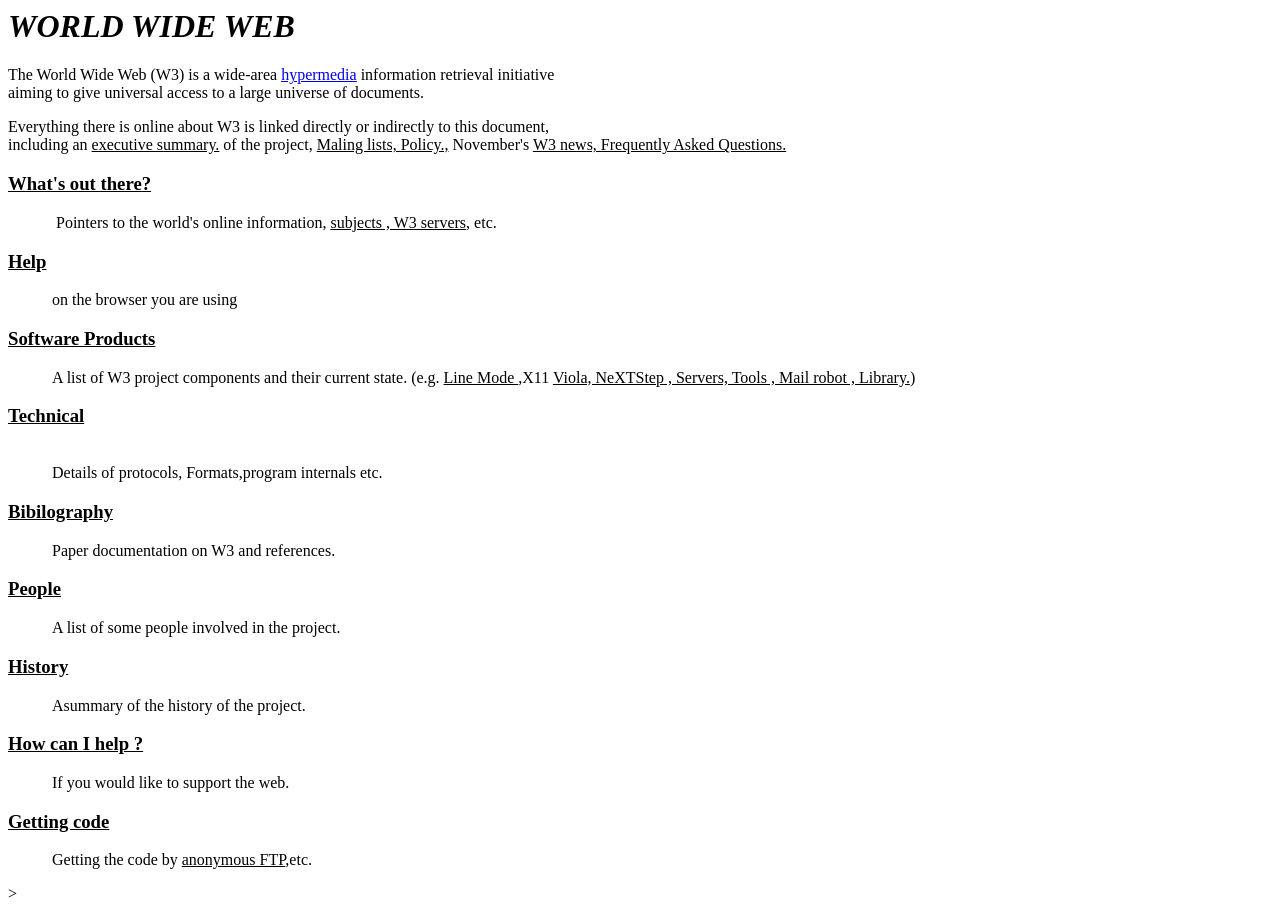
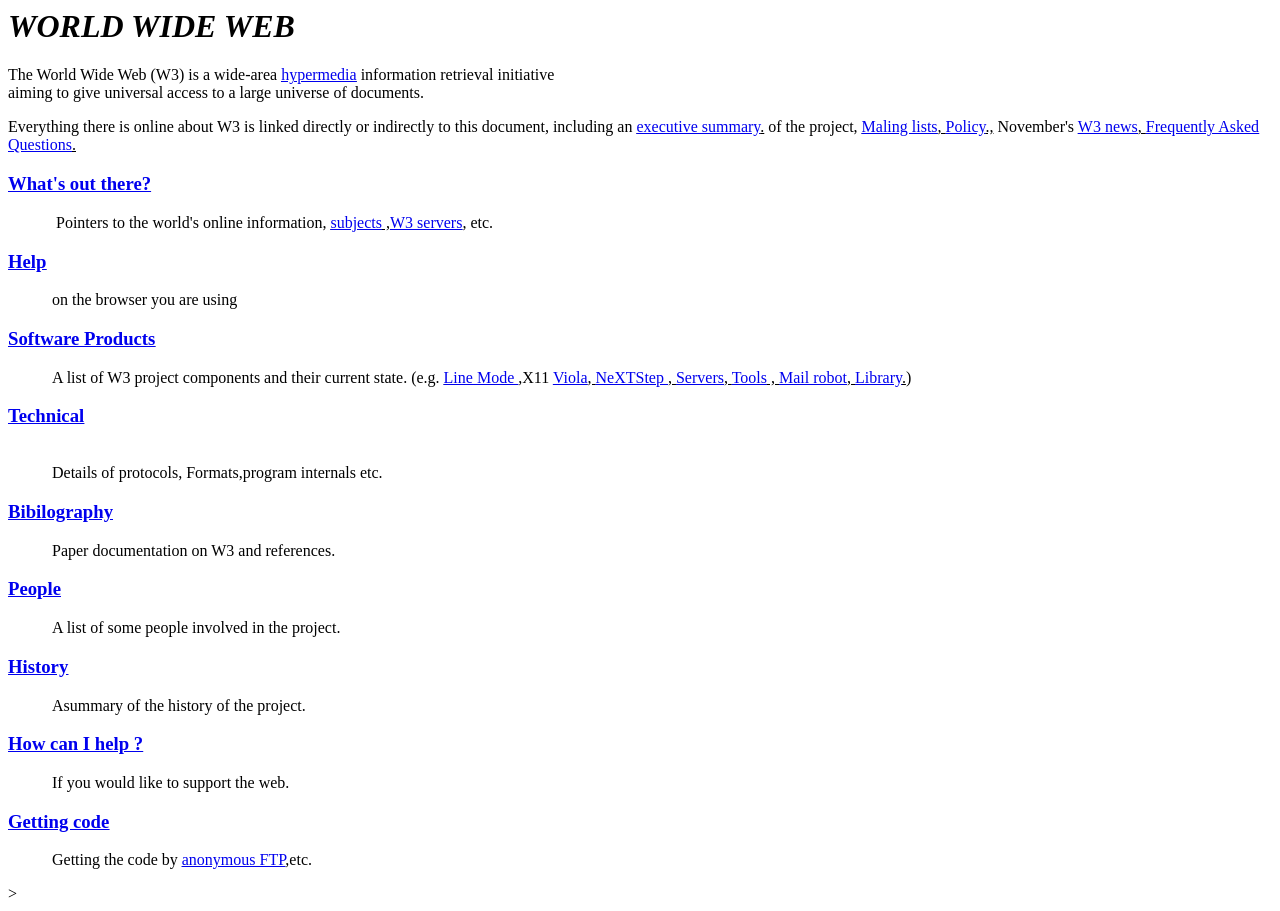
Before and after one commit to ProtocolAshu/firstwebsite, a plain HTML site: page index1.html in a window 1280 px wide. Drawn offline with Linux system fonts and the light colour scheme.

Commit message:
5th commit

```diff
--- a/index1.html
+++ b/index1.html
@@ -6,28 +6,30 @@
     <h1><b><i>WORLD WIDE WEB</i></b></h1>
      <p> The World Wide Web (W3) is a wide-area <u><a href="whatis.html">hypermedia</a></u> information retrieval initiative <br>aiming to give universal access to a large
         universe of documents.</p>
-    <p>Everything there is online about W3 is linked directly or indirectly to this document, <br>including an <u>executive summary.</u>
-        of the project, <u>Maling lists, Policy.,</u> November's <u>W3 news, Frequently Asked Questions.</u>
+    <p>Everything there is online about W3 is linked directly or indirectly to this document, including an <u><a href ="http://info.cern.ch/hypertext/WWW/Summary.html">executive summary</a>.</u>
+        of the project, <u><a href="http://info.cern.ch/hypertext/WWW/Administration/Mailing/Overview.html">Maling lists</a>, <a href="http://info.cern.ch/hypertext/WWW/Policy.html">Policy</a>.,</u> November's <u><a href="http://info.cern.ch/hypertext/WWW/News/9211.html">W3 news</a>, <a href="http://info.cern.ch/hypertext/WWW/FAQ/List.html">Frequently Asked Questions</a>.</u>
     </p>
     <p>
-        <u><h3>What's out there?</h3></u>
-        &nbsp;&nbsp;&nbsp;&nbsp;&nbsp;&nbsp;&nbsp;&nbsp;&nbsp;&nbsp;&nbsp; Pointers to the world's online information, <u>subjects , W3 servers</u>, etc.
-        <br><u><h3>Help </h3></u>
+        <u><h3><a href="http://info.cern.ch/hypertext/DataSources/Top.html">What's out there?</a></h3></u>
+        &nbsp;&nbsp;&nbsp;&nbsp;&nbsp;&nbsp;&nbsp;&nbsp;&nbsp;&nbsp;&nbsp; Pointers to the world's online information, <u><a href="http://info.cern.ch/hypertext/DataSources/bySubject/Overview.html">subjects</a> ,<a href="http://info.cern.ch/hypertext/DataSources/WWW/Servers.html">W3 servers</a></u>, etc.
+        <br><u><h3><a href="http://info.cern.ch/hypertext/WWW/Help.html">Help </a></h3></u>
         &nbsp;&nbsp;&nbsp;&nbsp;&nbsp;&nbsp;&nbsp;&nbsp;&nbsp;&nbsp;&nbsp;on the browser you are using
-        <u><h3>Software Products</h3></u>
+        <u><h3><a href="http://info.cern.ch/hypertext/WWW/Status.html">Software Products</a></h3></u>
         &nbsp;&nbsp;&nbsp;&nbsp;&nbsp;&nbsp;&nbsp;&nbsp;&nbsp;&nbsp;&nbsp;A list of W3 project components and their current state.
-        (e.g. <u> Line Mode </u>,X11 <u> Viola, NeXTStep , Servers, Tools , Mail robot , Library.</u>)
-        <u><h3>Technical </h3></u><br>&nbsp;&nbsp;&nbsp;&nbsp;&nbsp;&nbsp;&nbsp;&nbsp;&nbsp;&nbsp;&nbsp;Details of protocols, Formats,program internals etc.
-        <br><u><h3>Bibilography</h3></u>
+        (e.g. <u><a href="http://info.cern.ch/hypertext/WWW/LineMode/Browser.html">Line Mode </a></u>,X11 <u> <a href="http://info.cern.ch/hypertext/WWW/Status.html#35">Viola</a>, <a href="http://info.cern.ch/hypertext/WWW/NeXT/WorldWideWeb.html">NeXTStep </a>, <a href="http://info.cern.ch/hypertext/WWW/Daemon/Overview.html">Servers</a>, <a href="http://info.cern.ch/hypertext/WWW/Tools/Overview.html">Tools</a> ,
+            <a href="http://info.cern.ch/hypertext/WWW/MailRobot/Overview.html">Mail robot</a>, <a href="http://info.cern.ch/hypertext/WWW/Status.html#57">Library</a>.</u>)
+        <u><h3><a href="http://info.cern.ch/hypertext/WWW/Technical.html">Technical</a> </h3></u><br>&nbsp;&nbsp;&nbsp;&nbsp;&nbsp;&nbsp;&nbsp;&nbsp;&nbsp;&nbsp;&nbsp;Details of protocols, Formats,program internals etc.
+        <br><u><h3><a href="http://info.cern.ch/hypertext/WWW/Bibliography.html">Bibilography</a></h3></u>
         &nbsp;&nbsp;&nbsp;&nbsp;&nbsp;&nbsp;&nbsp;&nbsp;&nbsp;&nbsp;&nbsp;Paper documentation on W3 and references.
-        <u><h3>People</h3></u>
+        <u><h3><a href="http://info.cern.ch/hypertext/WWW/People.html">People</a></h3></u>
         &nbsp;&nbsp;&nbsp;&nbsp;&nbsp;&nbsp;&nbsp;&nbsp;&nbsp;&nbsp;&nbsp;A list of some people involved in the project.
-        <u><h3>History</h3></u>
+        <u><h3><a href="http://info.cern.ch/hypertext/WWW/History.html">History</a></h3></u>
         &nbsp;&nbsp;&nbsp;&nbsp;&nbsp;&nbsp;&nbsp;&nbsp;&nbsp;&nbsp;&nbsp;Asummary of the history of the project.
-        <u><h3>How can I help ?</h3></u>
+        <u><h3><a href="http://info.cern.ch/hypertext/WWW/Helping.html">How can I help ?</a></h3></u>
         &nbsp;&nbsp;&nbsp;&nbsp;&nbsp;&nbsp;&nbsp;&nbsp;&nbsp;&nbsp;&nbsp;If you would like to support the web.
-        <u><h3>Getting code</h3></u>
-        &nbsp;&nbsp;&nbsp;&nbsp;&nbsp;&nbsp;&nbsp;&nbsp;&nbsp;&nbsp;&nbsp;Getting the code by <u>anonymous FTP</u>,etc.
+        <u><h3><a href="http://info.cern.ch/hypertext/README.html">Getting code</a></h3></u>
+        &nbsp;&nbsp;&nbsp;&nbsp;&nbsp;&nbsp;&nbsp;&nbsp;&nbsp;&nbsp;&nbsp;Getting the code by <u><a href="http://info.cern.ch/hypertext/WWW/LineMode/Defaults/Distribution.html">anonymous FTP</a></u>,etc.
     </p>>
+    <img src=""
     </body>
 </html>
```
